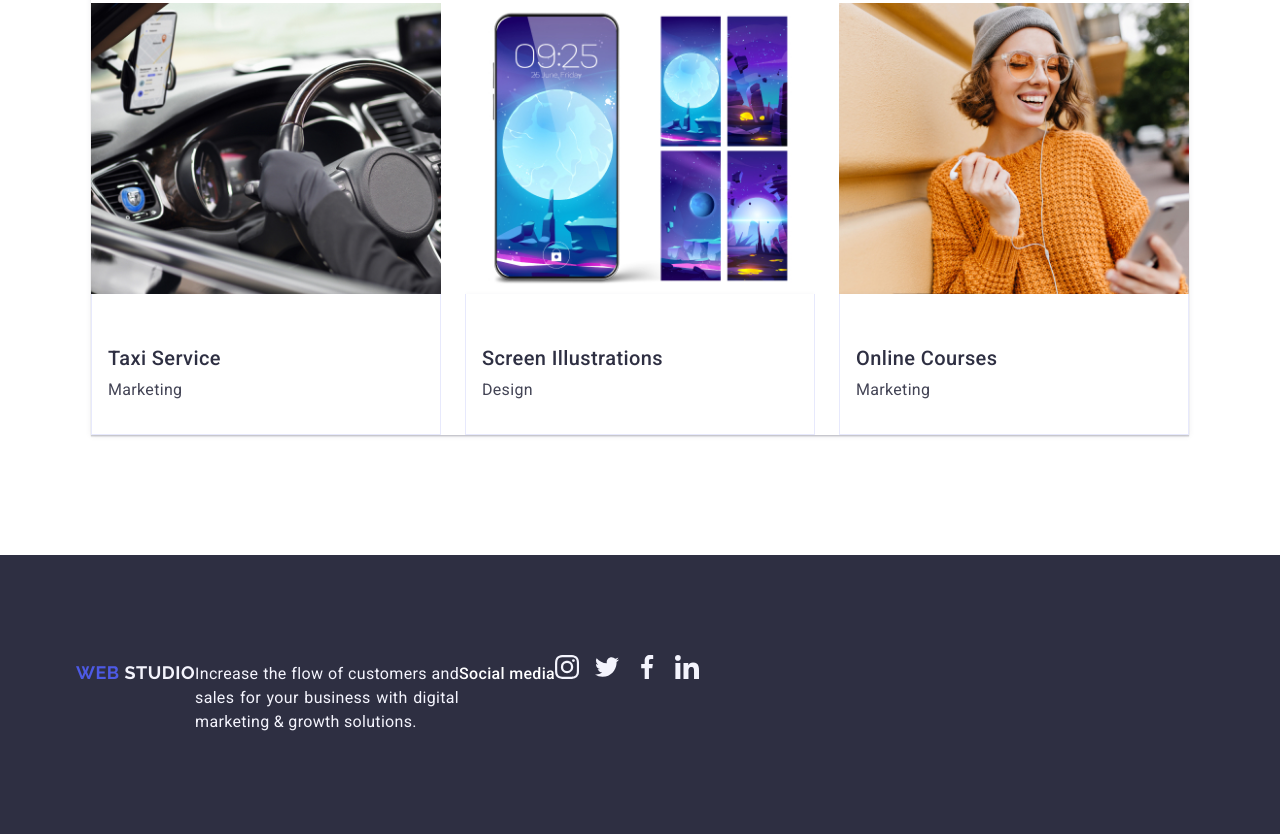
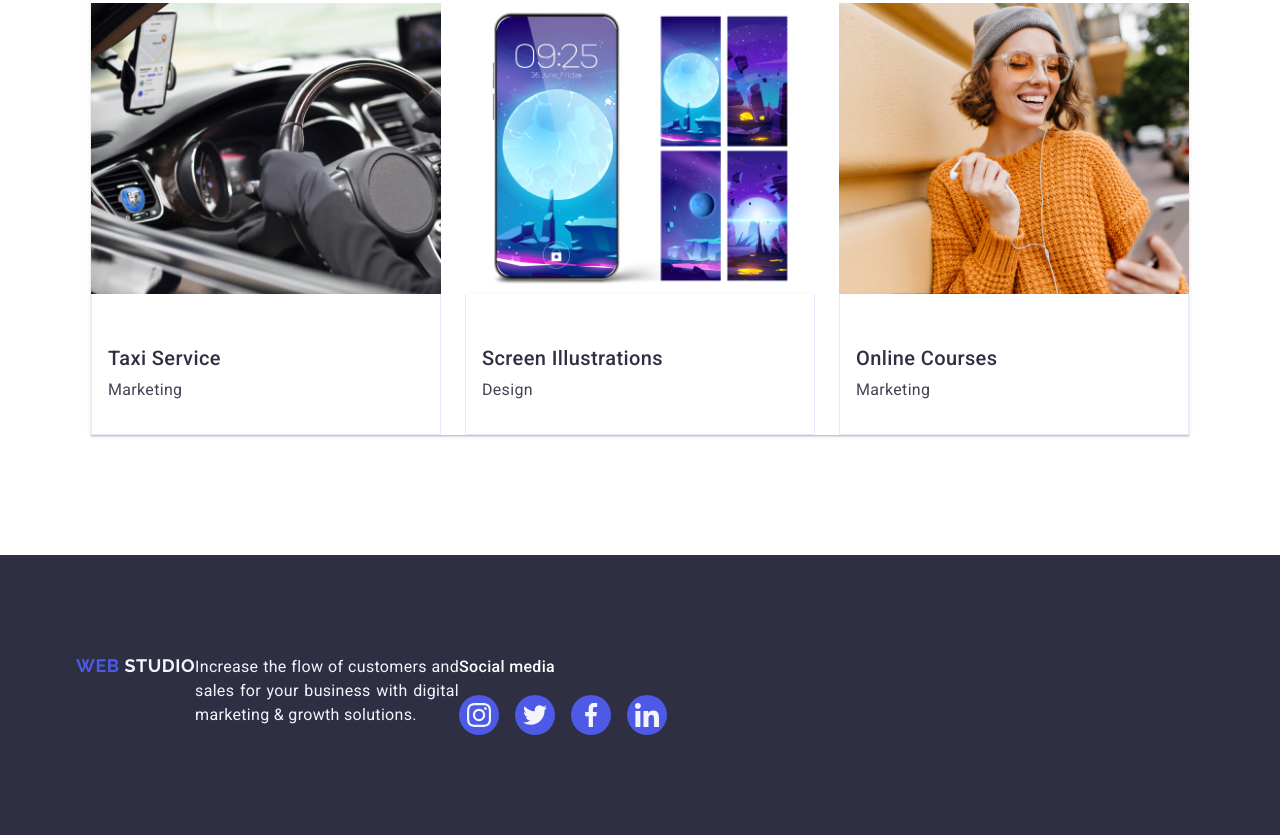
Before and after one commit to karina-lgtm/goit-markup-hw-04, a plain HTML site: page index.html in a window 1280 px wide. Shown: the part 4162-4997 px from the top of the page. Drawn offline with nearby package versions, Linux system fonts and the light colour scheme.

Commit message:
“hw4“

```diff
--- a/css/styles.css
+++ b/css/styles.css
@@ -425,8 +425,6 @@ color: #434455;
   }
 
 
-
-
 .page-footer {
     background-color: #2e2f42;
     padding-top: 100px;
@@ -453,7 +451,7 @@ max-width: 1158px;
 padding:0 15px;
 margin: 0 auto;
 display: flex;
-align-item:baseline;
+align-items:baseline;
 }
 .footer-title {
 max-width: 264px;
@@ -465,27 +463,40 @@ color: #f4f4fd;
 max-width: 264px;
 text-align: justify;
 }
-.social-list-footer{
- display: flex;
-  gap: 16px;
-  align-items: center;
-  justify-content: center;
+.footer-container-icon {
+margin-left: 0;
 }
-.footer-container {
-    align-items: baseline;
-}
-.media-text {
+.footer-text-icon {
 font-weight: 500;
-    margin-bottom: 16px;
 font-size: 16px;
 line-height: 1.5;
 letter-spacing: 0.02em;
 color: #fff;
+margin-bottom: 16px;
  }
-.link-item footer {
+ .footer-icon-list{
+    display: flex;
+    align-items: center;
+    justify-content: center;
+    gap: 16px;
+    margin-left: auto;
+ }
+ .footer-icon-link {
+    display: flex;
+    align-items: center;
+    justify-content: center;
+    width: 40px;
+    height: 40px;
+    background-color: #4d5ae5;
+    border-radius: 50%;
     transition: background-color 250ms cubic-bezier(0.4, 0, 0.2, 1);
 }
-.link-item.footer:hover,
-.link-item.footer:focus {
+
+
+.footer-icon {
+    fill: #f4f4fd;
+}
+.footer-icon-link:hover,
+.footer-icon-link:focus {
     background-color: #31d0aa;
 }
--- a/index.html
+++ b/index.html
@@ -425,42 +425,41 @@
         >Web <span class="logo-part">Studio</span></a>
         <p class="footer-title">Increase the flow of customers and sales for your business with digital marketing & growth solutions.</p>
 
-
-        <a class="media-text">Social media</a>
-        <ul class="social-list-footer">
-          <li class="social-media-link link-footer">
-            <a class="link-item footer" href=""
-              ><svg class="icon" width="24" height="24">
+        <div class="footer-container-icon">
+            <p class="footer-text-icon">Social media</p>
+            <ul class="footer-icon-list">
+                <li class="footer-icon-item">
+                    <a href="" class="footer-icon-link">
+                        <svg class="footer-icon" width="24" height="24">
                             <use href="./images/icons.svg#icon-instagram"></use>
                         </svg>
                     </a>
                 </li>
-          <li class="social-media-link link-footer">
-            <a class="link-item footer" href=""
-              ><svg class="icon" width="24" height="24">
+                <li class="footer-icon-item">
+                    <a href="" class="footer-icon-link">
+                        <svg class="footer-icon" width="24" height="24">
                             <use href="./images/icons.svg#icon-twitter"></use>
                         </svg>
                     </a>
+
                 </li>
-          <li class="social-media-link link-footer">
-            <a class="link-item footer" href=""
-              ><svg class="icon" width="24" height="24">
+                <li class="footer-icon-item">
+                    <a href="" class="footer-icon-link">
+                        <svg class="footer-icon" width="24" height="24">
                             <use href="./images/icons.svg#icon-facebook"></use>
                         </svg>
                     </a>
                 </li>
-          <li class="social-media-link link-footer">
-            <a class="link-item footer" href=""
-              ><svg class="icon" width="24" height="24">
+                <li class=" footer-icon-item">
+                    <a href="" class="footer-icon-link">
+                        <svg class="footer-icon" width="24" height="24">
                             <use href="./images/icons.svg#icon-linkedin"></use>
                         </svg>
                     </a>
                 </li>
             </ul>
-
-
         </div>
-
+    </div>
 </footer>
 
 </body>
```
Lines whose indentation alone changed are shown as unchanged.
